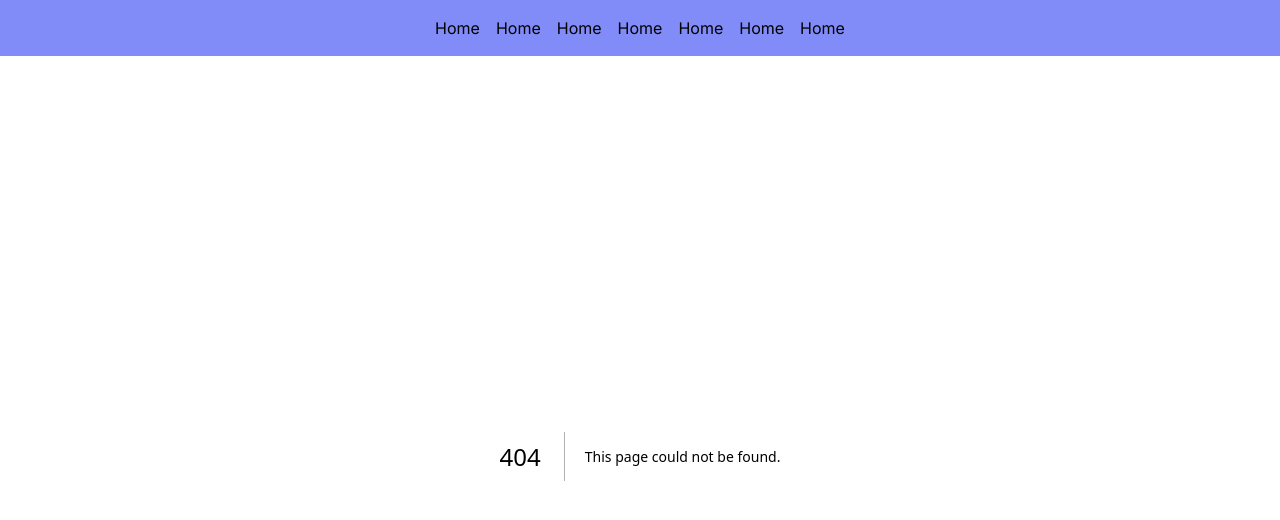
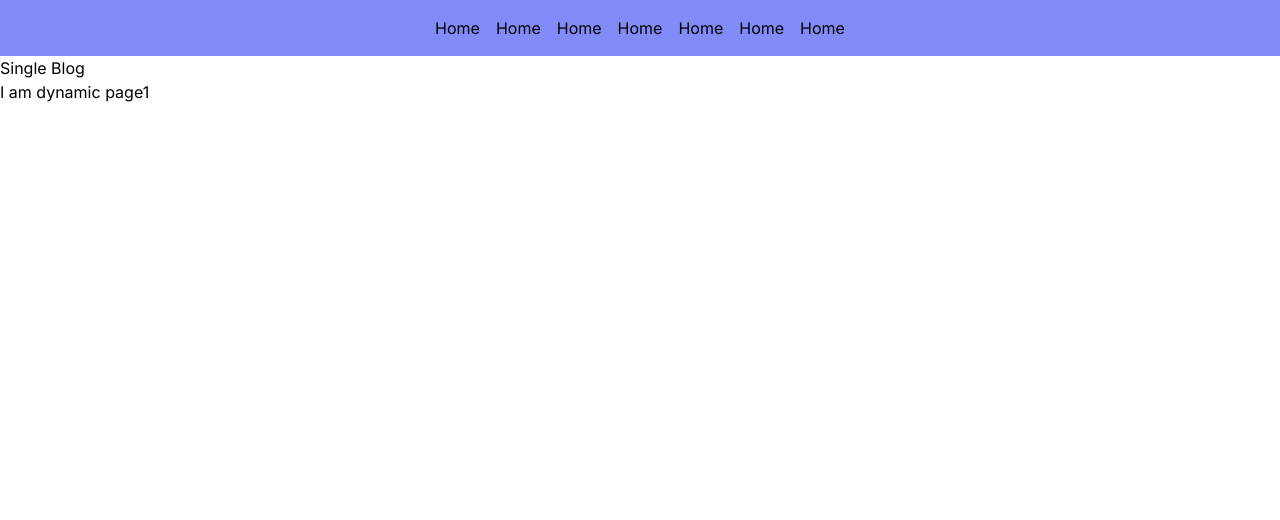
Before and after one commit to SheikhRakibhossain/Next-Me, a Next.js app: page /blog/1 in a window 1280 px wide. Before the commit this address had no page. Shown: the top 520 px of the page. Built offline with nearby package versions, Linux system fonts and the light colour scheme.

Commit message:
blog dynamic blog route page has created

```diff
--- /dev/null
+++ b/src/app/blog/[id]/page.js
@@ -0,0 +1,13 @@
+import React from 'react';
+
+const SingleBlog = ({params}) => {
+    console.log(params)
+    return (
+        <div>
+            <h2>Single Blog</h2>
+            <h1>I am dynamic page{params.id}</h1>
+        </div>
+    );
+};
+
+export default SingleBlog;
```
